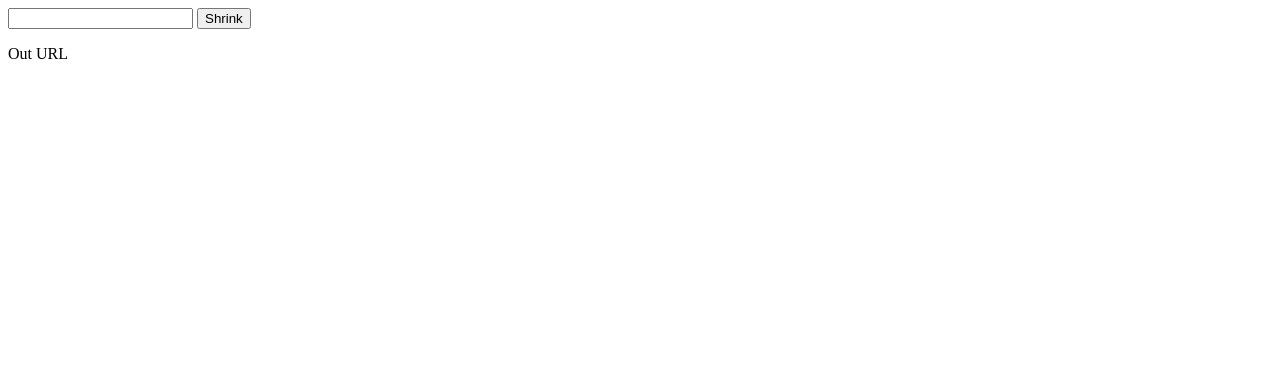
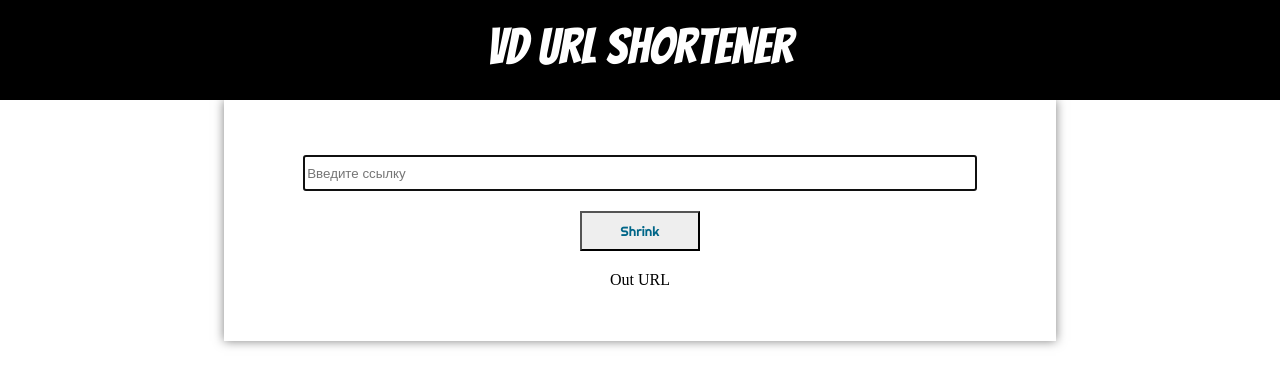
Before and after one commit to Slashcsgo/slashurlshortener, a plain HTML site: page static/index.html in a window 1280 px wide. Drawn offline with Linux system fonts and the light colour scheme.

Commit message:
Сделал дизайн сайта

```diff
--- a/static/css/main.css
+++ b/static/css/main.css
@@ -0,0 +1,83 @@
+@import url('https://fonts.googleapis.com/css?family=Righteous&display=swap');
+@import url('https://fonts.googleapis.com/css?family=Bangers&display=swap');
+body {
+    margin: 0px;
+    padding: 0px;
+}
+
+
+header {
+   width: 100%;
+   background:black;
+   background-size: 5%;
+   height: 100px;
+}
+
+/*
+.text-header{
+    color: blue;
+}
+*/
+
+.logo-text{
+    font-family: 'Bangers', cursive;
+    text-align: center;
+    color: white;
+    font-size: 50px;
+    padding-top: 20px;
+    font-family: 'Bangers', cursive;
+
+}
+
+.body{
+    text-align: center;
+    border: orange 10px;
+
+}
+
+/*.vl {
+    border:  6px solid black;
+    height: 150px;
+    margin-top: 100px;
+    margin-left: 200px;
+    margin-right: 200px;
+    opacity: 0.9;
+    filter: alpha(Opacity=70);
+}
+*/
+
+#url-in{
+
+    margin-top: 55px;
+    width: 80%;
+    height: 30px;
+
+}
+
+#url-out{
+
+}
+
+.button-shrink{
+    font-family: 'Righteous', cursive;
+        background:#eee;
+        color:#068;
+        text-decoration:none;
+        display:block;
+        width:120px;
+        text-align:center;
+        margin:20px auto;
+        padding:10px 10px;
+        transition:all 0.3s;
+        }
+       a.boton1:hover{
+        box-shadow:0px -5px 0 #088 inset;
+
+}
+
+.shortener-wrap{
+    width: 65%;
+    /*background-color: brown; */
+    margin:0 auto;
+    box-shadow: 0 0 10px rgba(0,0,0,0.5);
+}
--- a/static/index.html
+++ b/static/index.html
@@ -5,13 +5,27 @@
     <meta name="viewport" content="width=device-width, initial-scale=1.0">
     <meta http-equiv="X-UA-Compatible" content="ie=edge">
     <title>Slash's URL Shortener</title>
-    <link rel="stylesheet" href="css/main.css">
+    <link rel="stylesheet" href="./css/main.css">
 </head>
 <body>
-    <div class="container">
-        <input type="text" id="url-in">
-        <button id="shorten"> Shrink </button>
+    <div class="header-class">
+    <header>
+       <div class="logo-text">VD Url Shortener</div>
+    </header>
+    </div>
+    <div class="body">
+        <div class="shortener-wrap">
+        <div class="vl">
+        <input type="text" id="url-in" onclick="this.select(); " placeholder="Введите ссылку"
+name="url" value="" required="" autofocus="" autocomplete="off">
+
+        <button id="shorten" type="submit" class="button-shrink"><span class="button-fulltext">Shrink</span></button>
         <p id="url-out">Out URL</p>
+
+        <br><br>
+        <div class="text-enjoy"></div>
+        </div>
+    </div>
     </div>
 
     <script src="./js/shorten.js"></script>
```
